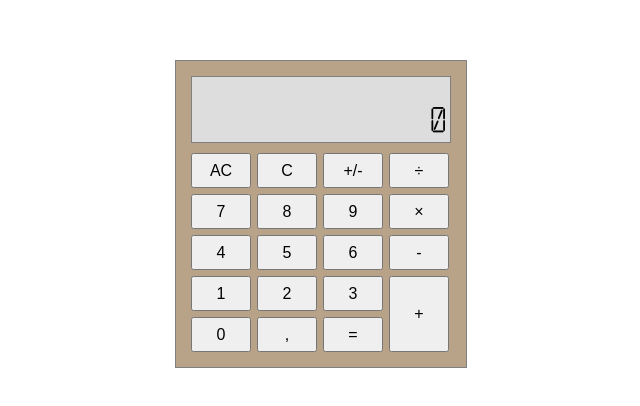
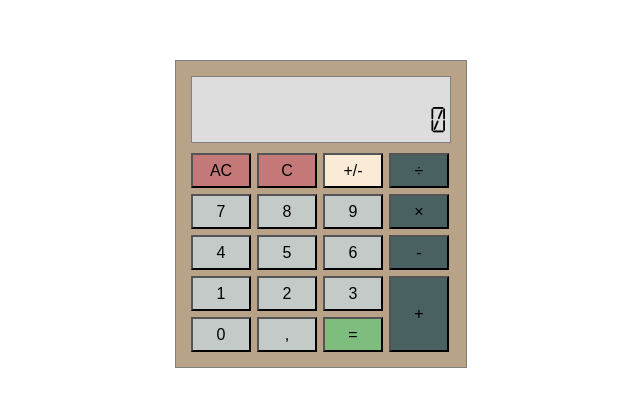
Before and after one commit to mart-in-a-jar/calculator, a plain HTML site: page index.html in a window 1280 px wide. Shown: the part 114-520 px from the top of the page, without its empty margins (319-959 px from the left). Drawn offline with Linux system fonts and the light colour scheme.

Commit message:
Update styles

```diff
--- a/index.html
+++ b/index.html
@@ -16,25 +16,25 @@
                 <div class="input">0</div>
             </div>
             <div class="buttons">
-                <button data-key="Escape" class="key">AC</button>
-                <button data-key="Backspace" class="key">C</button>
-                <button data-key="negative" class="key">+/-</button>
-                <button data-key="/" class="key">÷</button>
+                <button data-key="Escape" class="key clear">AC</button>
+                <button data-key="Backspace" class="key clear">C</button>
+                <button data-key="negative" class="key minus">+/-</button>
+                <button data-key="/" class="key operator">÷</button>
                 <button data-key="7" class="key">7</button>
                 <button data-key="8" class="key">8</button>
                 <button data-key="9" class="key">9</button>
-                <button data-key="*" class="key">×</button>
+                <button data-key="*" class="key operator">×</button>
                 <button data-key="4" class="key">4</button>
                 <button data-key="5" class="key">5</button>
                 <button data-key="6" class="key">6</button>
-                <button data-key="-" class="key">-</button>
+                <button data-key="-" class="key operator">-</button>
                 <button data-key="1" class="key">1</button>
                 <button data-key="2" class="key">2</button>
                 <button data-key="3" class="key">3</button>
                 <button data-key="0" class="key">0</button>
                 <button data-key="." class="key">,</button>
-                <button data-key="Enter" class="key">=</button>
-                <button data-key="+" id="plusKey" class="key">+</button>
+                <button data-key="Enter" class="key enter">=</button>
+                <button data-key="+" id="plusKey" class="key operator">+</button>
             </div>
         </div>
     </div>
--- a/style.css
+++ b/style.css
@@ -49,4 +49,17 @@
 }
 .key {
     font-size: 1em;
+    background-color: rgb(196, 202, 200);
 }
+.operator {
+    background-color: rgb(73, 97, 97);
+}
+.enter {
+    background-color: rgb(127, 189, 127);
+}
+.clear {
+    background-color: rgb(197, 120, 120);
+}
+.minus {
+    background-color: antiquewhite;
+}
```
